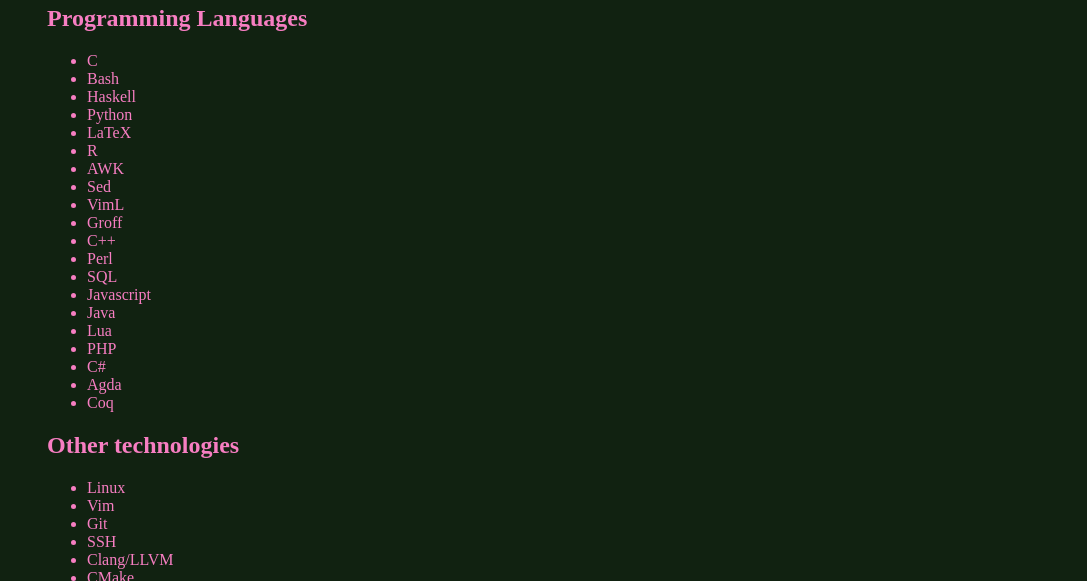
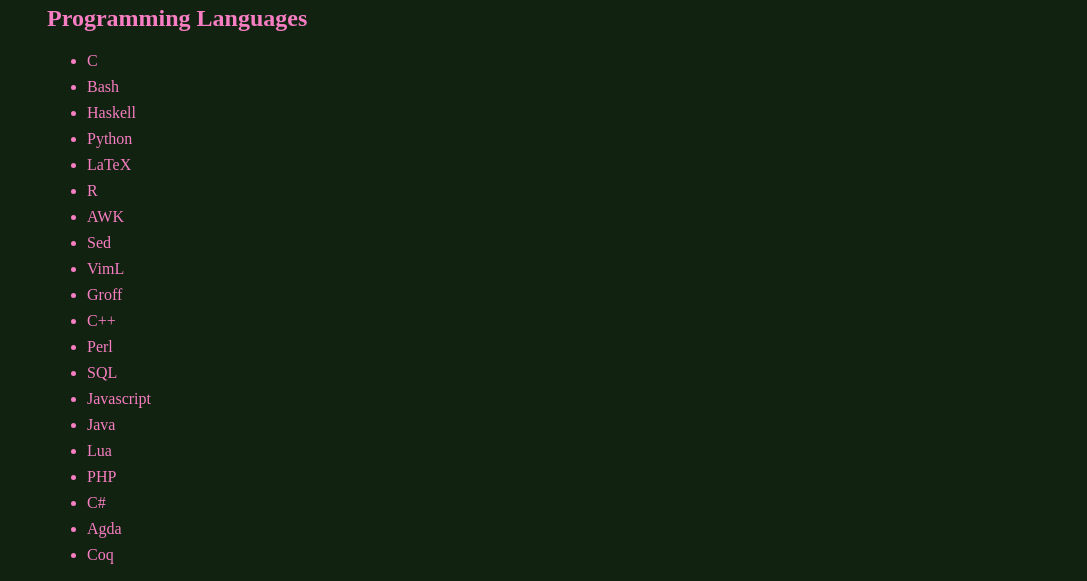
Before and after one commit to Ytrewq13/website, a plain HTML site: page technologies/index.html in a window 1280 px wide. Shown: the part 198-779 px from the top of the page, without its empty margins (23-1110 px from the left). Drawn offline with Linux system fonts and the light colour scheme.

Commit message:
CSS Color scheme changes

```diff
--- a/css/master.css
+++ b/css/master.css
@@ -1,8 +1,9 @@
 :root {
     /* Color theme */
-    --color-bg:      #112211;
-    --color-bg-alt1: #b00b69; /* nice */
-    --color-fg:      #f77ec2;
+    --color-bg:      #112211; /* Pthalo green */
+    --color-bg-alt1: #b00b69; /* Jazzberry jam */
+    --color-fg:      #f77ec2; /* Persian pink */
+    --color-fg-alt1: #F3923D; /* Cadmium orange */
 
     /* Padding */
     --padding-header: 10px;
@@ -23,6 +24,14 @@ body {
     width: auto;
     margin: auto;
     /*height: 100%;*/
+}
+
+a {
+    color: var(--color-fg-alt1);
+}
+
+li {
+    margin-bottom: 0.5em;
 }
 
 /* class="cols-n" means an element is n columns wide (12 cols = parent width) */
```
